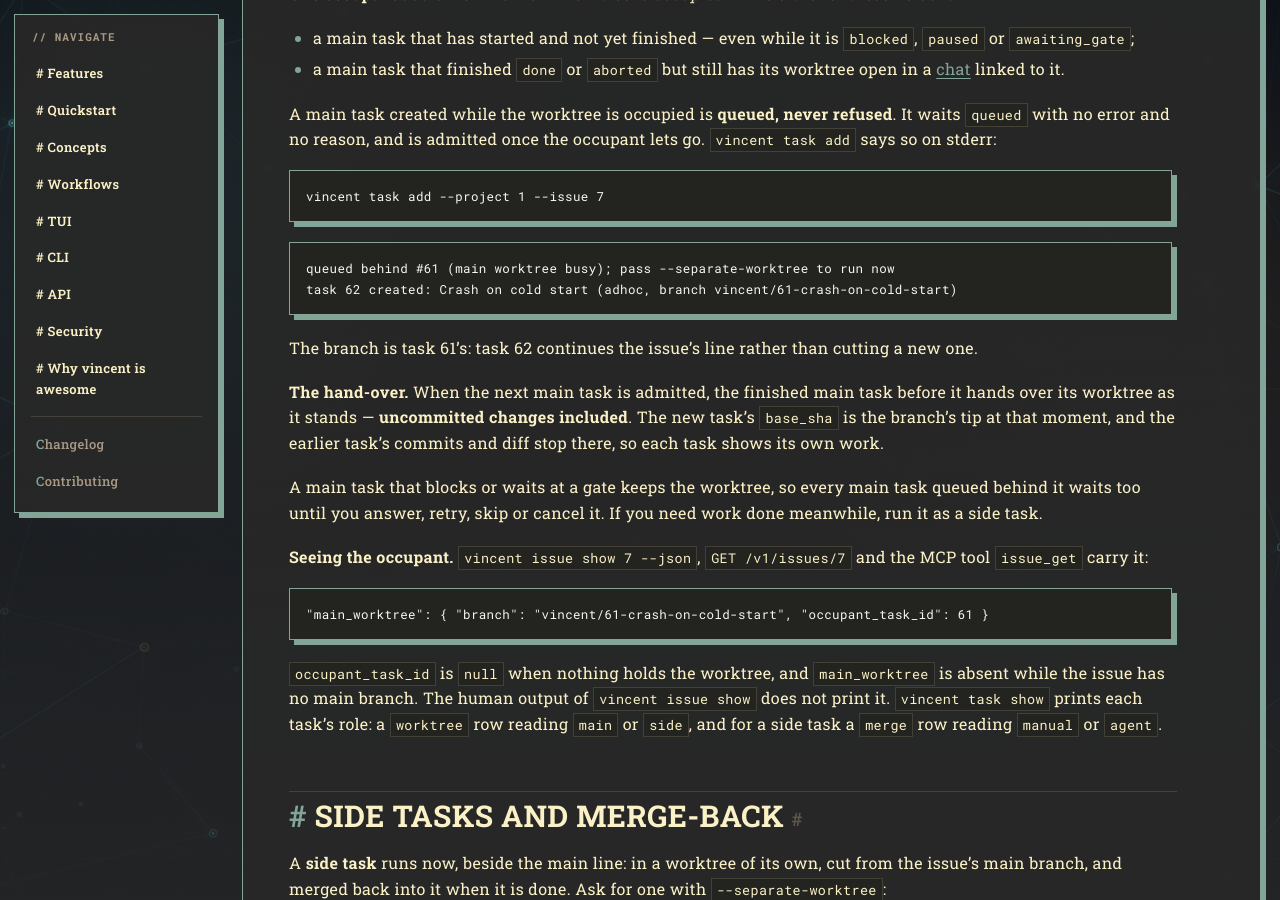
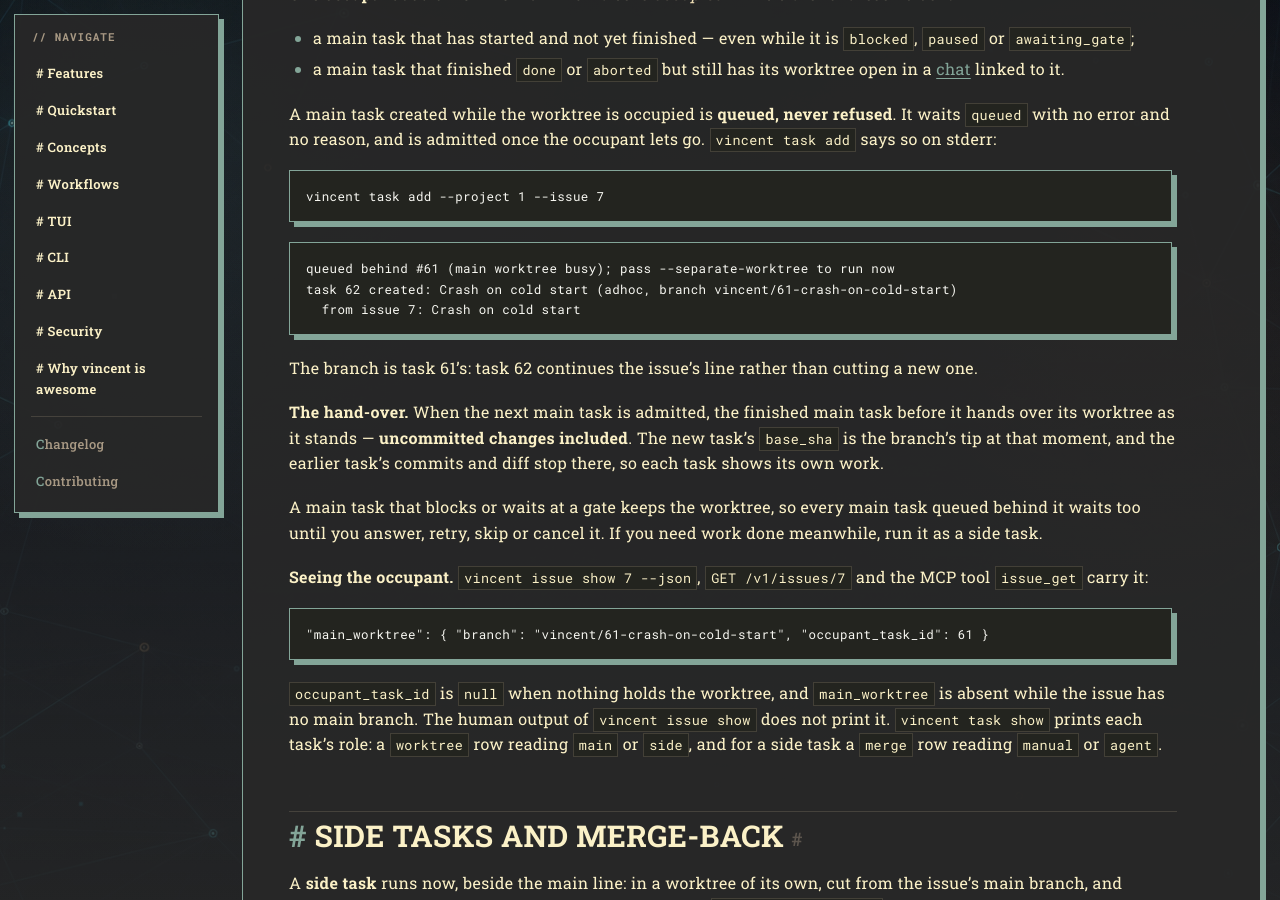
Before and after one commit to lezli01/vincent, a Jekyll site: the page built from docs/guides/issues.md, in a window 1280 px wide and 900 px high, scrolled down 1364 px. Built offline with Jekyll 4.4.1, drawn with Linux system fonts in a browser that asks for light colours.

Commit message:
docs: complete the issue-guide copies the first pass missed
The guide's and the CLI reference's `task add --issue` sample output now
include the `from issue 7: …` line the command prints; the TUI guide's
`D` on an issue names side tasks as refusing a delete too (134.14-c);
and CHANGELOG records the new Working an issue guide, as earlier guide
sections were.

Co-Authored-By: Claude Opus 5.5 (1M context) <noreply@anthropic.com>

````diff
--- a/docs/guides/issues.md
+++ b/docs/guides/issues.md
@@ -64,6 +64,7 @@ vincent task add --project 1 --issue 7
 ```
 queued behind #61 (main worktree busy); pass --separate-worktree to run now
 task 62 created: Crash on cold start (adhoc, branch vincent/61-crash-on-cold-start)
+  from issue 7: Crash on cold start
 ```
 
 The branch is task 61's: task 62 continues the issue's line rather than
````
Also changed, not shown: docs/guides/tui.md (+1 -1 lines), docs/reference/cli.md (+1 -0 lines), CHANGELOG.md.
